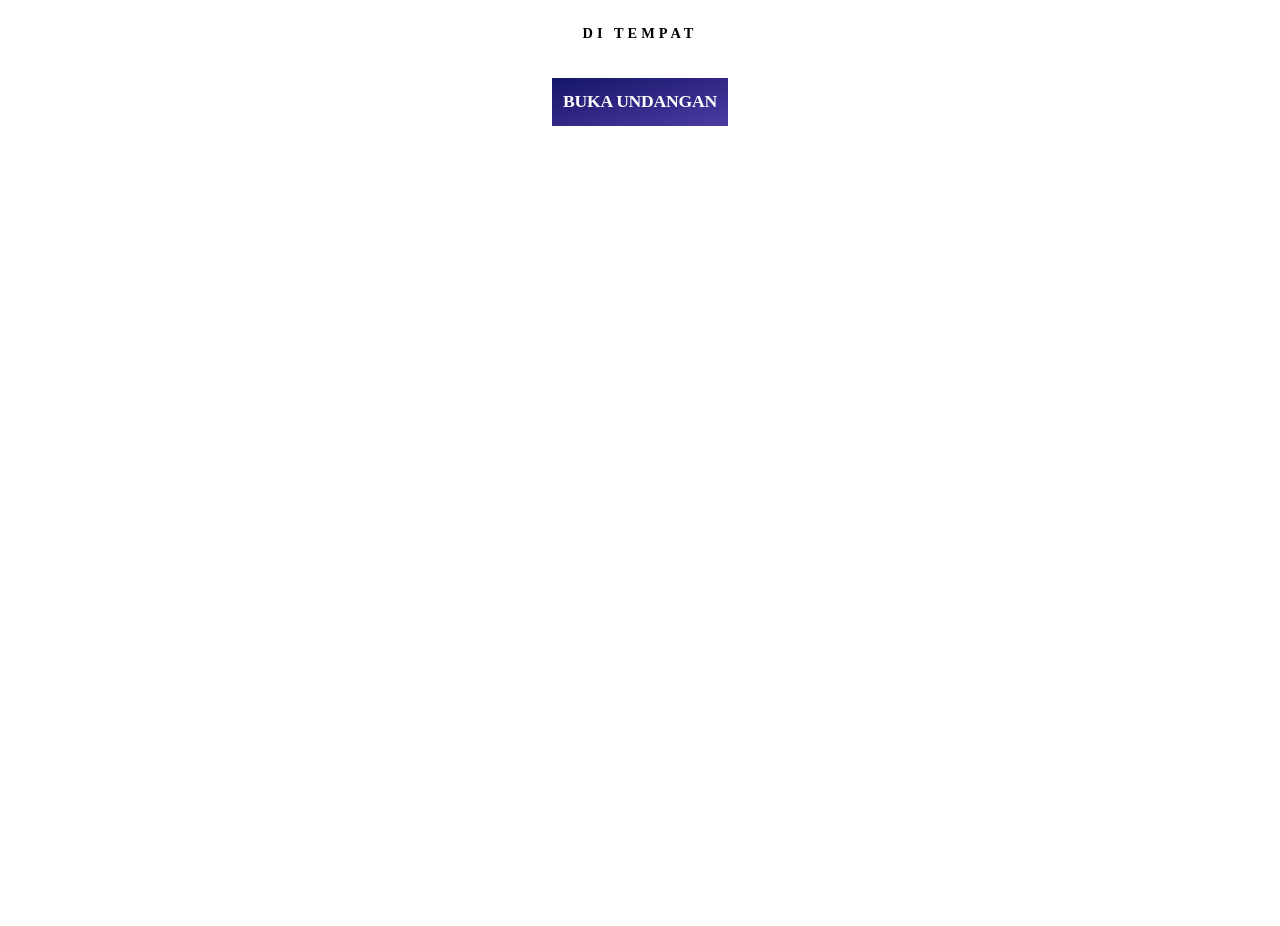
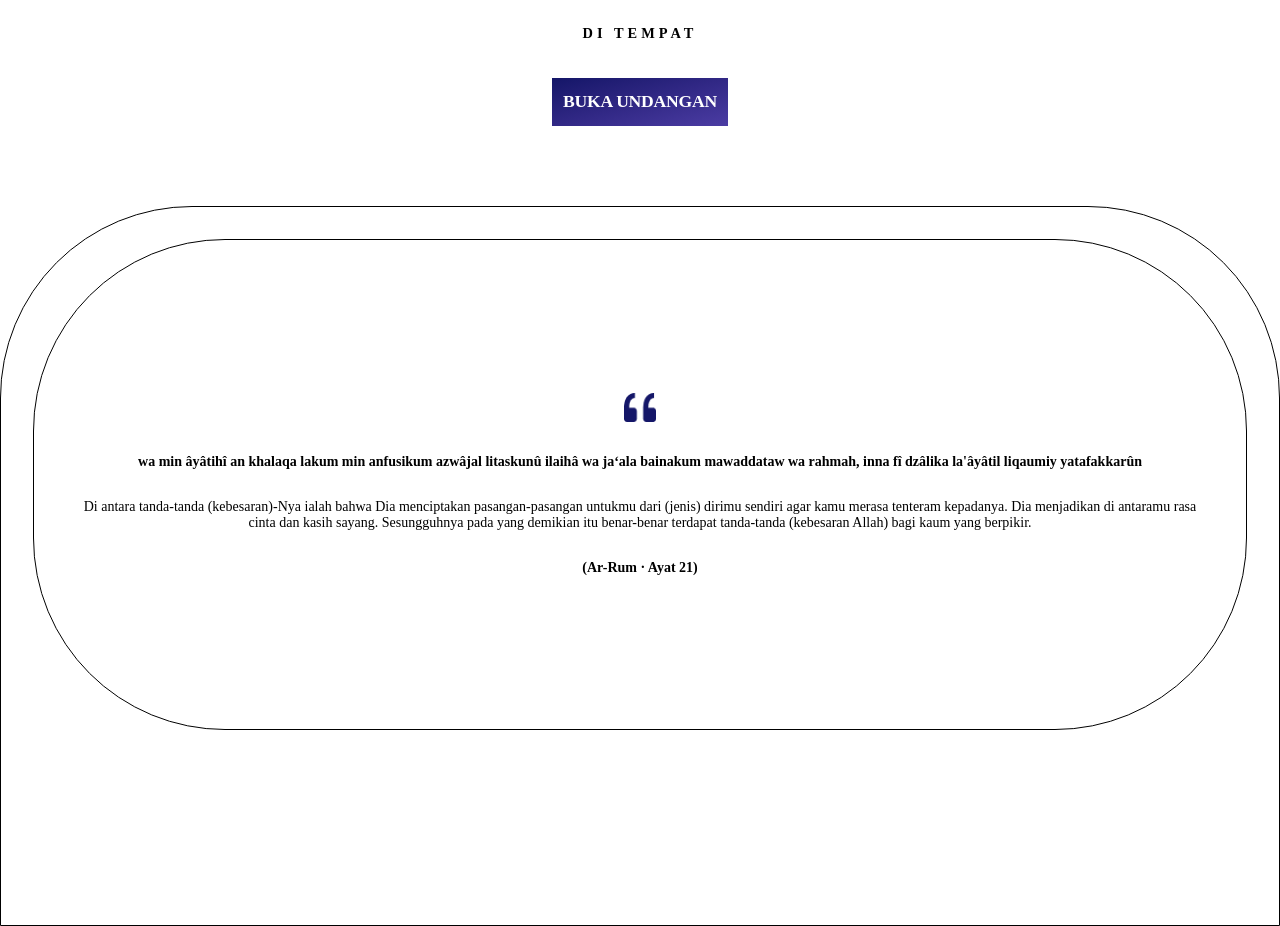
Before and after one commit to Arrasyidff/wedding-invitation, a React (Create React App) app: page / in a window 1280 px wide. Shown: the part 748-1674 px from the top of the page. Before the commit the page ends 874 px from the top, so only its background shows below. Built offline with nearby package versions, Linux system fonts and the light colour scheme; a web font is replaced by a local one.

Commit message:
feat: update ui

```diff
--- a/src/pages/aghniyaIzzul/AghniyaIzzul.tsx
+++ b/src/pages/aghniyaIzzul/AghniyaIzzul.tsx
@@ -1,13 +1,11 @@
 import './aghniyaIzzul.scss'
-import { Cover
-  // , Quote
-} from './components'
+import { Cover, Quote } from './components'
 
 function AghniyaIzzul() {
   return (
     <div className='agniya__container'>
       <Cover />
-      {/* <Quote /> */}
+      <Quote />
     </div>
   )
 }
--- a/src/pages/aghniyaIzzul/components/quote/quote.scss
+++ b/src/pages/aghniyaIzzul/components/quote/quote.scss
@@ -7,24 +7,24 @@
     .agniya__quote-cover {
         height: 90vh;
         width: 100%;
-        border-top-left-radius: 13.125rem;
-        border-top-right-radius: 13.125rem;
-        border: 1px solid black;
+        border-top-left-radius: 12rem;
+        border-top-right-radius: 12rem;
         display: flex;
         justify-content: center;
-        padding: 2.5rem;
+        padding: 2rem;
+        border: 1px solid black;
 
         .agniya__quote-content {
             border: 1px solid black;
             height: 80%;
             width: 100%;
-            border-radius: 13.125rem;
+            border-radius: 12rem;
 
             flex-direction: column;
             display: flex;
             justify-content: center;
             align-items: center;
-            padding: 0 2.9rem;
+            padding: 0 1.5rem;
             img {
                 width: 2rem;
             }
@@ -45,3 +45,61 @@
         }
     }
 }
+
+@media (min-width: 360px)
+{
+    .aghniya__quote {
+        .agniya__quote-cover {
+            border-top-left-radius: 20rem;
+            border-top-right-radius: 20rem;
+            padding: 2rem;
+
+            .agniya__quote-content {
+                border-radius: 20rem;
+            }
+        }
+    }
+}
+
+@media (min-width: 375px)
+{
+    .aghniya__quote {
+        .agniya__quote-cover {
+            height: 92vh;
+            border-top-left-radius: 12rem;
+            border-top-right-radius: 12rem;
+            padding: 2rem;
+
+            .agniya__quote-content {
+                border-radius: 12rem;
+                height: 85%;
+            }
+        }
+    }
+}
+
+@media (min-width: 390px)
+{
+    .aghniya__quote {
+        .agniya__quote-cover {
+            height: 90vh;
+            .agniya__quote-content {
+                height: 75%;
+            }
+        }
+    }
+}
+
+@media (min-width: 412px)
+{
+    .aghniya__quote {
+        .agniya__quote-cover {
+            height: 90vh;
+
+            .agniya__quote-content {
+                padding: 3rem;
+                height: 75%;
+            }
+        }
+    }
+}
```
